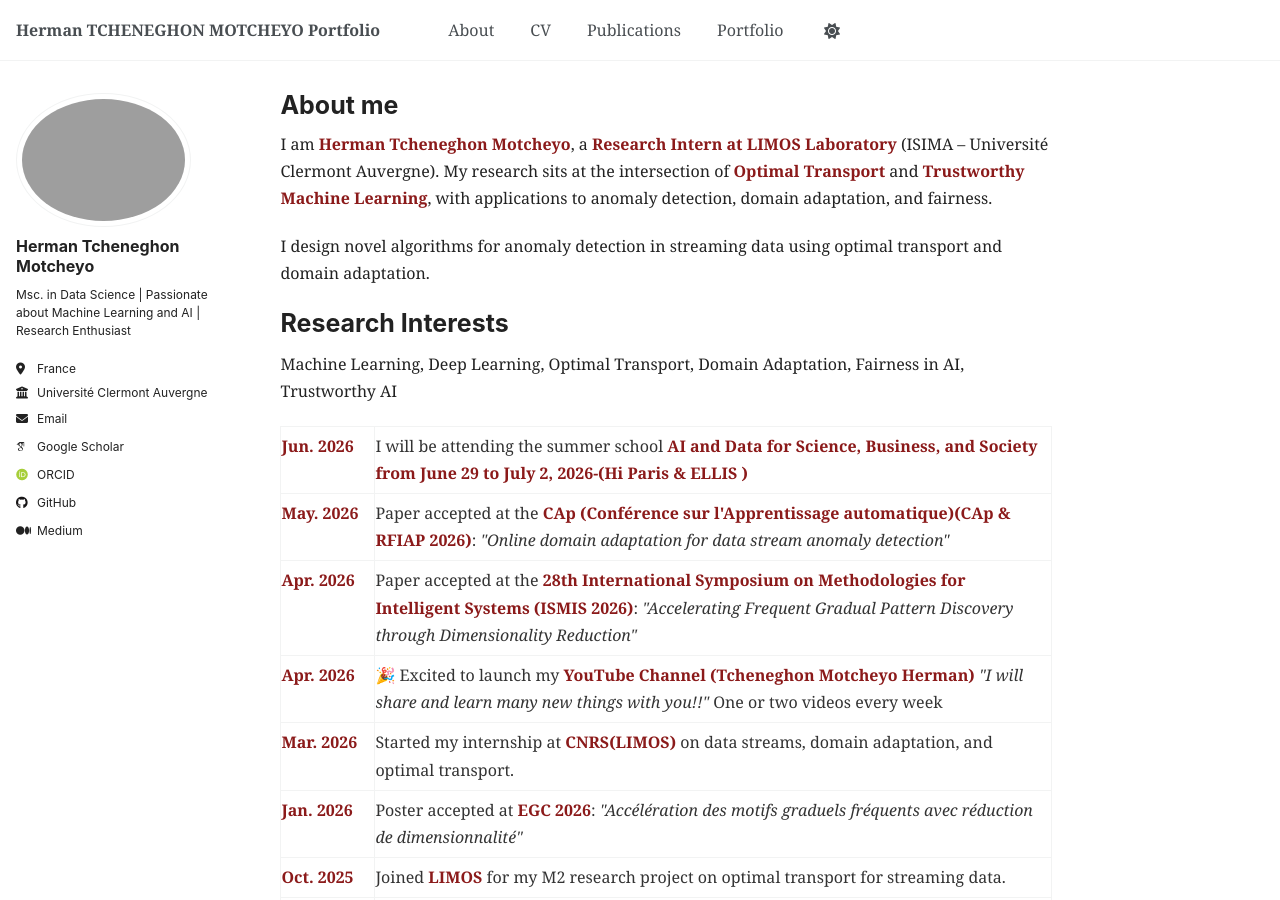
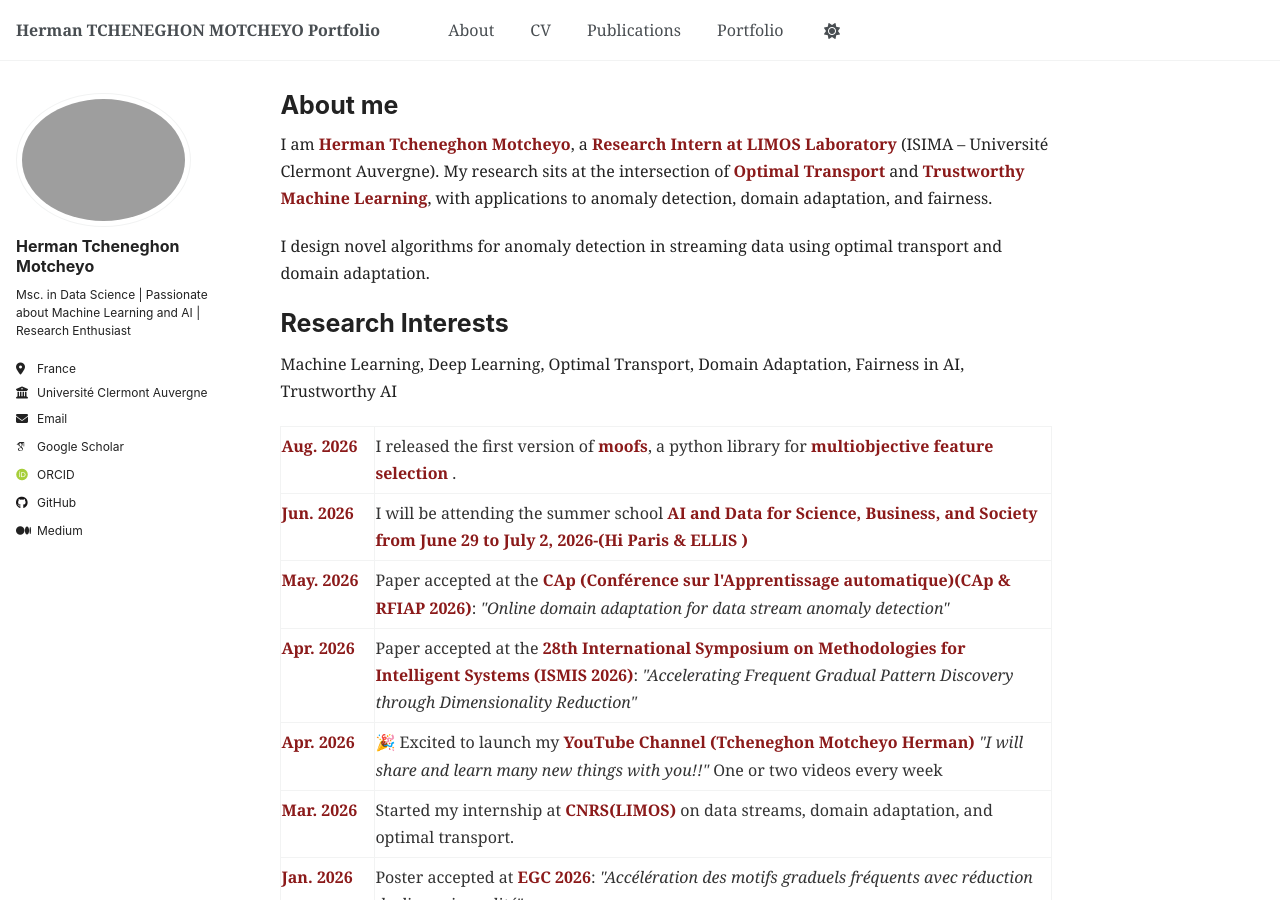
Before and after one commit to Herman-Motcheyo/Herman-Motcheyo.github.io, a Jekyll site: the page built from _pages/about.md, in a window 1280 px wide and 900 px high. Built offline with Jekyll 4.4.1, drawn with Linux system fonts in a browser that asks for light colours; some web fonts are replaced; a script that is not in the unit is left out.

Commit message:
update: released moofs

```diff
--- a/_pages/about.md
+++ b/_pages/about.md
@@ -56,6 +56,10 @@ Machine Learning, Deep Learning, Optimal Transport,  Domain Adaptation,  Fairnes
 <div class="news-section">
 <table class="news-table">
 <tr>
+    <td class="news-date">Aug. 2026</td>
+    <td class="news-text">I released the first version of <strong><a href="https://github.com/Quick-AI-ML/moofs">moofs</a></strong>, a python library for <strong> <a href="https://quick-ai-ml.github.io/moofs/"> multiobjective feature selection</a> </strong>.</td>
+  </tr>
+<tr>
     <td class="news-date">Jun. 2026</td>
     <td class="news-text">I will be attending the summer school  <strong> AI and Data for Science, Business, and Society from June 29 to July 2, 2026-(<a href="https://hi-paris.fr/research/summer-school/">Hi Paris & ELLIS </a>)</strong></td>
   </tr>
```
